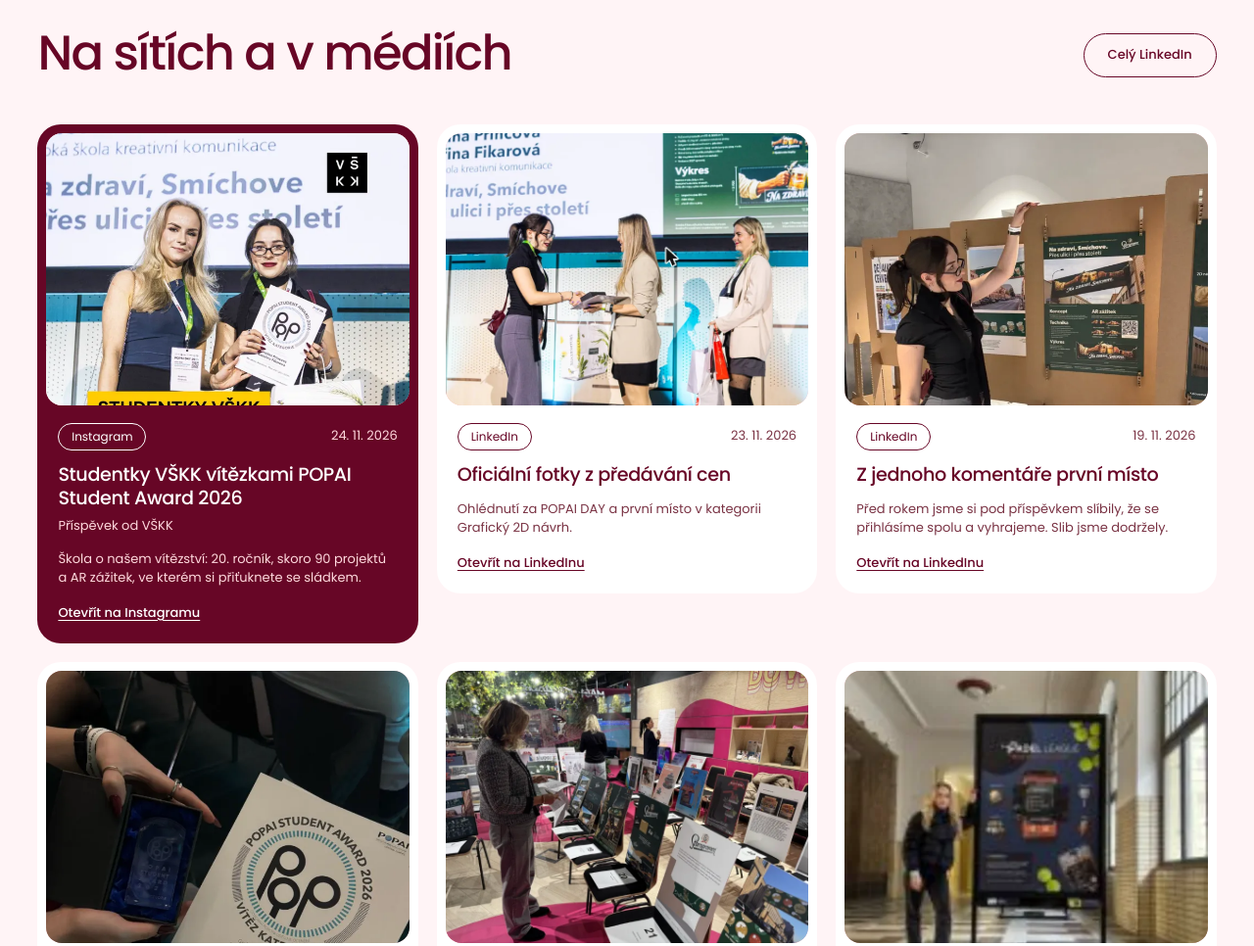
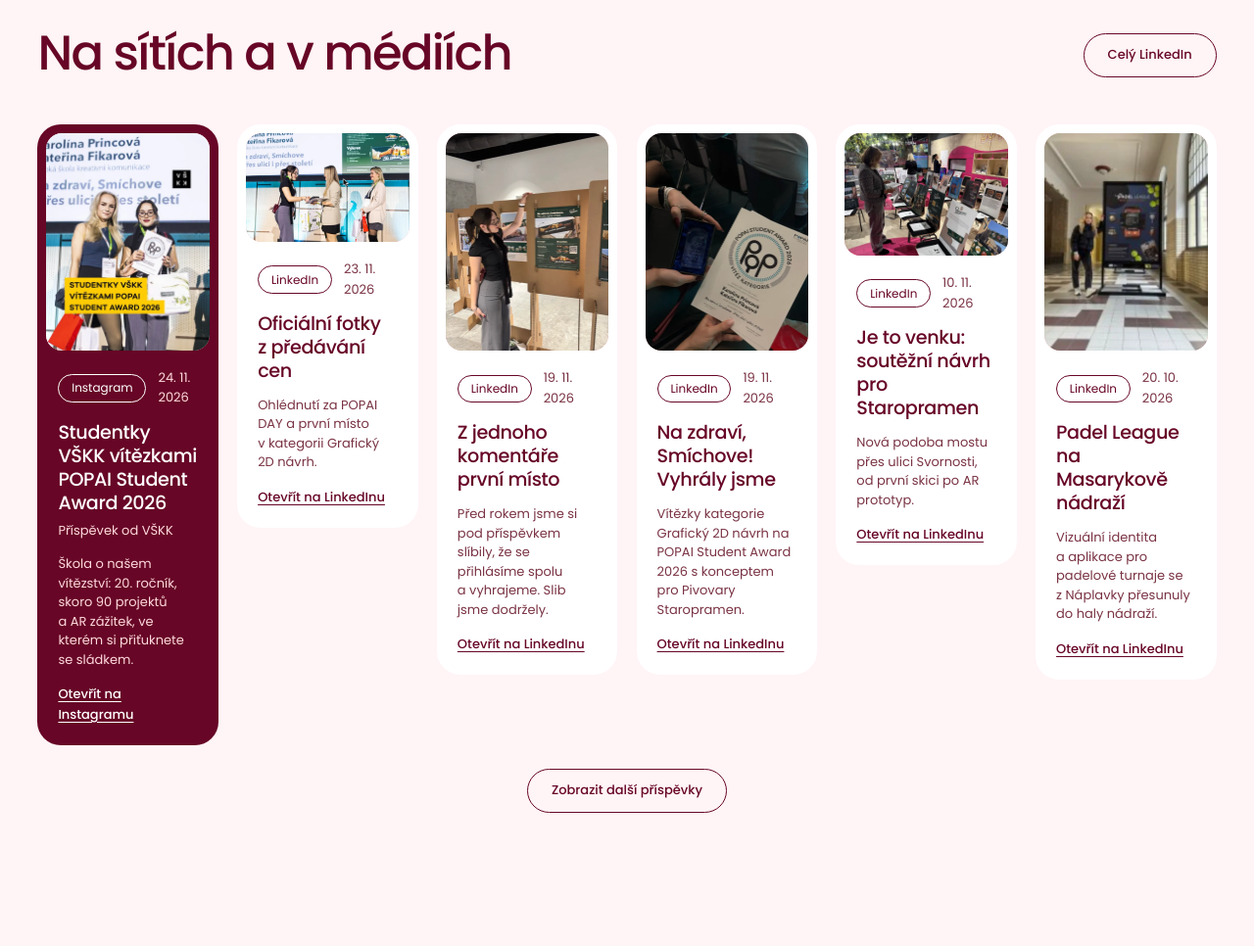
Before and after one commit to katerinafikarova/katerinafikarova.github.io, a plain HTML site: page index.html in a window 1280 px wide. Shown: the part 6100-7066 px from the top of the page at 98% size. Drawn offline with Linux system fonts and the light colour scheme.

Commit message:
Celé obrázky příspěvků bez ořezu (styly)

```diff
--- a/css/style.css
+++ b/css/style.css
@@ -540,21 +540,21 @@ p { margin: 0 0 1em; max-width: 62ch; }
    ========================================================= */
 .visually-hidden { position: absolute; width: 1px; height: 1px; overflow: hidden; clip: rect(0 0 0 0); white-space: nowrap; }
 
-.posts { display: grid; grid-template-columns: repeat(3, 1fr); gap: clamp(.75rem, 1.5vw, 1.25rem); align-items: start; }
+.posts { display: flex; gap: clamp(.75rem, 1.5vw, 1.25rem); align-items: flex-start; }
+.posts-col { flex: 1; min-width: 0; display: flex; flex-direction: column; gap: clamp(.75rem, 1.5vw, 1.25rem); }
 .post {
-  display: flex; flex-direction: column;
+  display: flex; flex-direction: column; width: 100%;
   border-radius: var(--r-lg); background: var(--white); color: var(--ink);
   text-decoration: none; border: 1.5px solid transparent; overflow: hidden;
   transition: border-color .2s, transform .2s;
 }
 .post[hidden] { display: none; }
 .post:hover { color: var(--ink); border-color: var(--ink); transform: translateY(-2px); }
-.post:hover .post-img img { transform: scale(1.03); }
 .post:focus-visible { outline: 2px solid var(--accent); outline-offset: 3px; }
 .post-instagram { background: var(--card-dark); color: var(--white); }
 .post-instagram:hover { color: var(--white); border-color: var(--pink); }
-.post-img { aspect-ratio: 4 / 3; overflow: hidden; background: var(--panel); margin: .5rem .5rem 0; border-radius: calc(var(--r-lg) - .5rem); }
-.post-img img { width: 100%; height: 100%; object-fit: cover; object-position: center 30%; transition: transform .4s; }
+.post-img { overflow: hidden; background: var(--panel); margin: .5rem .5rem 0; border-radius: calc(var(--r-lg) - .5rem); }
+.post-img img { width: 100%; height: auto; transition: transform .4s; }
 .post-body { display: flex; flex-direction: column; gap: .8rem; padding: 1.1rem 1.25rem 1.2rem; flex: 1; }
 .post-meta { display: flex; align-items: center; justify-content: space-between; gap: .75rem; font-size: var(--step--1); }
 .post-meta time { color: var(--muted); font-variant-numeric: tabular-nums; }
@@ -574,8 +574,6 @@ p { margin: 0 0 1em; max-width: 62ch; }
 .archive .title a { text-decoration: underline; text-decoration-color: var(--line); }
 .archive .title a:hover { text-decoration-color: currentColor; }
 
-@media (max-width: 980px) { .posts { grid-template-columns: repeat(2, 1fr); } }
-@media (max-width: 560px) { .posts { grid-template-columns: 1fr; } }
 
 @media (max-width: 480px) {
   .logo { white-space: nowrap; font-size: .9rem; }
```
